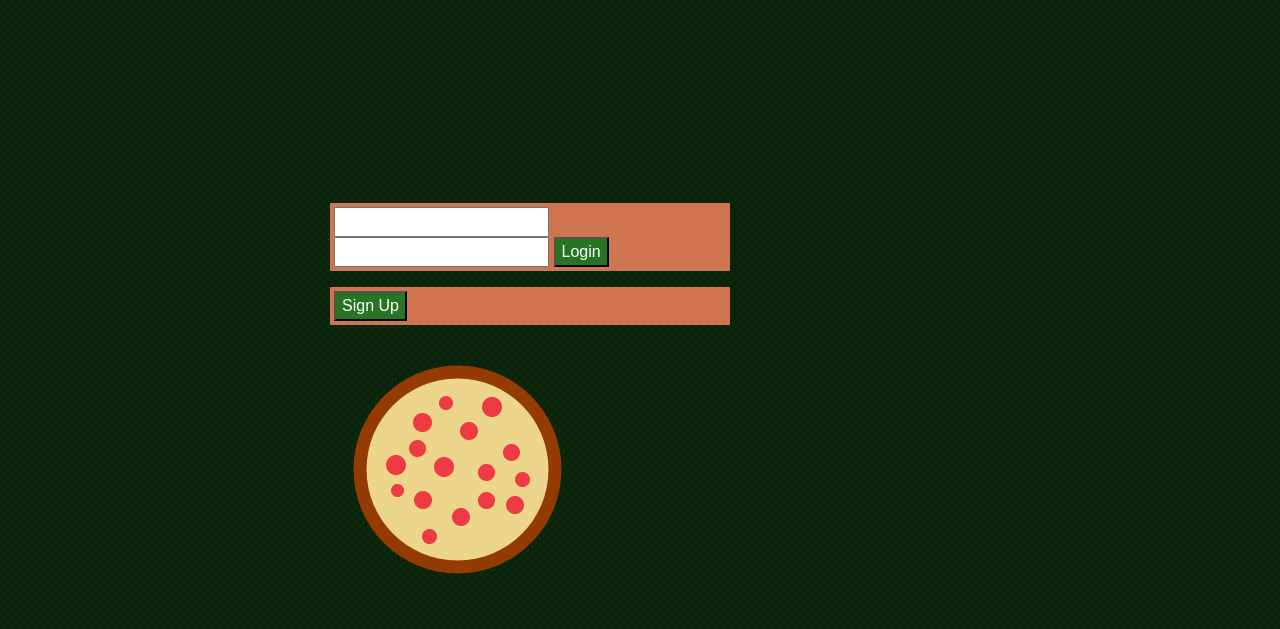
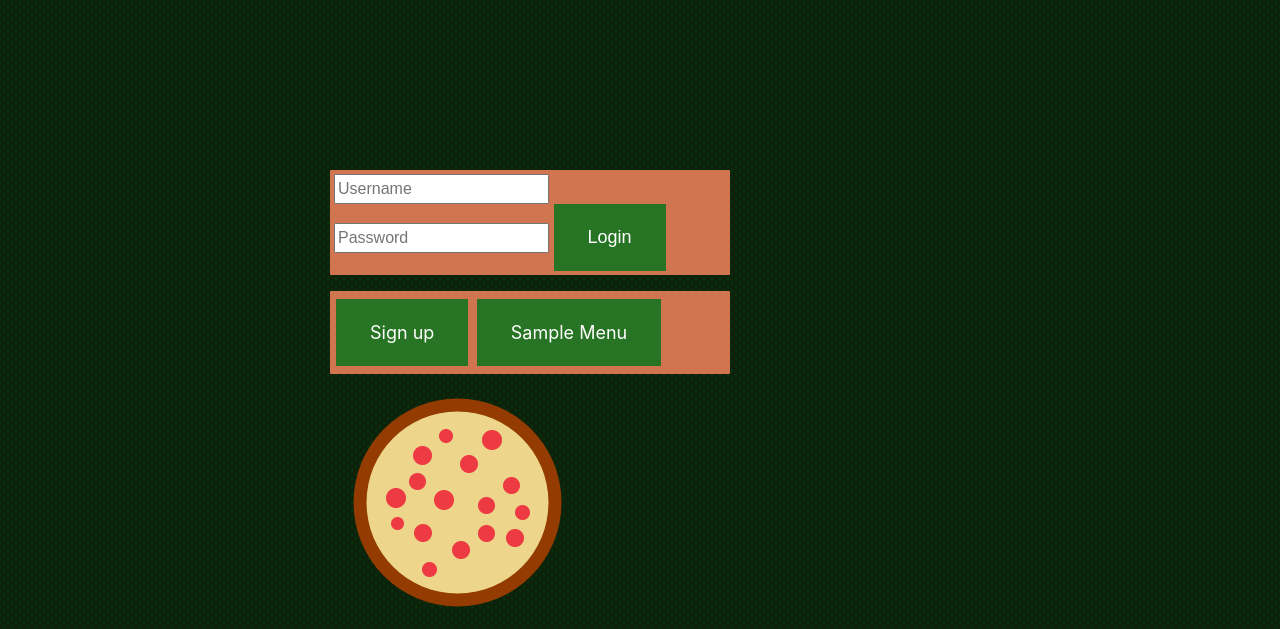
Before and after one commit to PlasmaDiffusion/PizzaMenu, a Django app: page / in a window 1280 px wide. Shown: the top 629 px of the page. Run offline with Django 3.2, Linux system fonts and the light colour scheme; some libraries are stand-ins or nearby versions.

Commit message:
Sample Menu + Bigger Buttons

```diff
--- a/orders/static/styles/style.css
+++ b/orders/static/styles/style.css
@@ -59,7 +59,7 @@ table {
 td {
   padding: 10px; }
 
-form {
+form, #loginMenu {
   background-color: #d17551;
   border-radius: 1px;
   padding: 4px;
@@ -67,9 +67,28 @@ form {
 
 input[type=submit] {
   color: white;
-  background-color: #277424; }
+  background-color: #277424;
+  border: none;
+  font-size: 18px;
+  padding: 20px 34px; }
 
 input[type=submit]:hover {
+  color: #994828;
+  background-color: #442012; }
+
+.buttonLink {
+  background-color: #277424;
+  border: none;
+  color: white;
+  padding: 20px 34px;
+  text-align: center;
+  text-decoration: none;
+  display: inline-block;
+  font-size: 18px;
+  margin: 4px 2px;
+  cursor: pointer; }
+
+a:hover {
   color: #994828;
   background-color: #442012; }
 
--- a/orders/static/styles/style.scss
+++ b/orders/static/styles/style.scss
@@ -31,6 +31,7 @@ h2{
 
 }
 
+
 p {
         @extend %baseHeading;
         font-size:  12px;
@@ -56,6 +57,8 @@ p {
 {
     border: 3px solid green;
 }
+
+
 
 body
 {
@@ -84,7 +87,7 @@ td
     padding: 10px;
 }
 
-form
+form, #loginMenu
 {   background-color: lighten($col2, 40%);
     border-radius: 1px;
     padding: 4px;
@@ -96,6 +99,9 @@ input[type=submit]
 {
     color: white;
     background-color: $col1;
+    border: none;
+    font-size: 18px;
+    padding: 20px 34px;
 }
 
 input[type=submit]:hover
@@ -104,6 +110,25 @@ input[type=submit]:hover
     background-color: $col2;
 }
 
+.buttonLink
+{
+    background-color: $col1;
+    border: none;
+    color: white;
+    padding: 20px 34px;
+    text-align: center;
+    text-decoration: none;
+    display: inline-block;
+    font-size: 18px;
+    margin: 4px 2px;
+    cursor: pointer;
+}
+
+a:hover
+{
+    color: lighten($col2, 21%);
+    background-color: $col2;
+}
 
 
 // On screens that are 992px wide or less, go from four columns to two columns
--- a/orders/views.py
+++ b/orders/views.py
@@ -98,7 +98,7 @@ def view_menu(request):
     username=getAuthenticatedUser(request)
     if username == None:
         #If not logged in then do nothing
-        return render(request, "index.html", {"user": "Logged out"})
+        return render(request, "menu.html", getMenuDataDict("Anonymous"))
 
     #If a super user then give the option to display orders
     if request.user.is_superuser:
@@ -117,8 +117,8 @@ def addItem(request, itemSize, id, mainItemID):
     #Get username for the orders database
     username=getAuthenticatedUser(request)
     if username == None:
-        #If not logged in then do nothing
-        return render(request, "index.html", {"user": "Logged out"})
+        #If not logged in then use the anonymous user
+        username = "Anonymous"
 
     currentOrder = None
 
@@ -168,8 +168,8 @@ def removeItem(request, itemId, mainItemID=None):
     #Get username for the orders database
     username=getAuthenticatedUser(request)
     if username == None:
-        #If not logged in then do nothing
-        return render(request, "index.html", {"user": "Logged out"})
+        #If not logged in then use the anonymous user
+        username = "Anonymous"
 
     #Check if an order exists in the database yet for the user
     if Order.objects.filter(user=username).exists():
@@ -205,8 +205,8 @@ def clearOrder(request):
     #Get username
     username=getAuthenticatedUser(request)
     if username == None:
-        #If not logged in then do nothing
-        return render(request, "index.html", {"user": "Logged out"})
+        #If not logged in then use the anonymous user
+        username = "Anonymous"
 
     #Remove order if it exists
     if Order.objects.filter(user=username).exists():
--- a/templates/index.html
+++ b/templates/index.html
@@ -7,18 +7,21 @@
         <form action="{% url 'orders:login' %}" method="POST">
 
         {% csrf_token %}
-        <input name="username" type="text"/>
-        <input name="password" type="password"/>
+        <input name="username" type="text" placeholder="Username"/>
+        <input name="password" type="password" placeholder="Password"/>
         <input value="Login" type="submit"/>
-
         </form>
 
+        <div id="loginMenu">
+                <a href="{% url 'orders:signUp' %}" class="buttonLink">Sign up</a>
+                <a href="{% url 'orders:view_menu' %}" class="buttonLink">Sample Menu</a>
+        </div>
 
-        <form action = "{% url 'orders:signUp' %}"> <input type="submit" value="Sign Up"/></form>
 
         {% if form.errors %}
         <p>Your username and password didn't match.</p>
         {% endif %}
+
 
         {% load static %}
         <img src="{% static 'images/pizza.png' %}" />
```
Also changed, not shown: 1 other file.
